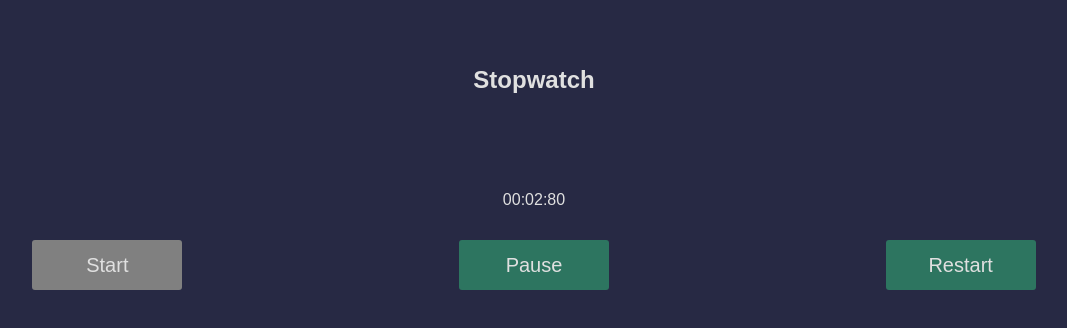
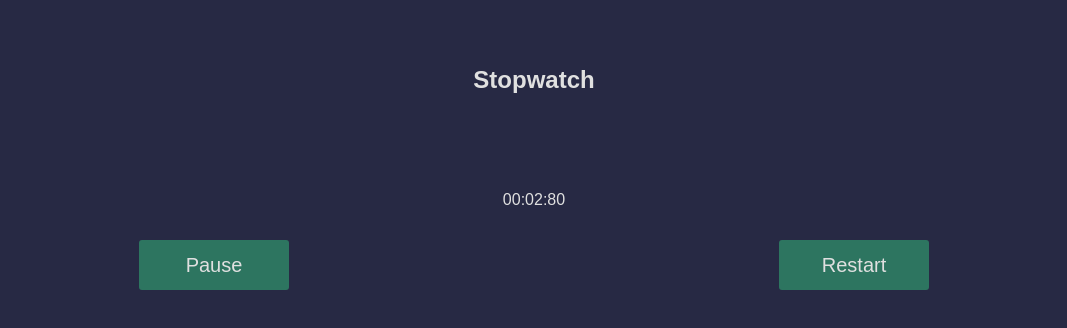
Before and after one commit to WannerCodes/stopwatch, a plain HTML site: page index.html in a window 1280 px wide. Both pictures are taken after a click on the button "Start". Shown: the whole page, without its empty margins (106-1173 px from the left). Drawn offline with Linux system fonts and the light colour scheme.

Commit message:
Updated buttons
- Removed dedicated pause button
- Added a switcher on start button

```diff
--- a/app.js
+++ b/app.js
@@ -1,5 +1,4 @@
 const start = document.querySelector(".start");
-const pause = document.querySelector(".pause");
 const restart = document.querySelector(".restart");
 let timePage = document.querySelector(".time");
 
@@ -28,31 +27,20 @@ function updateTime(){
     timePage.innerHTML = `${minutes}:${seconds}:${ms}`;
 }
 
-//sets all buttons to "clickable" color
-function resetButtons(){
-    start.style.backgroundColor = "rgb(45, 117, 96)";
-    pause.style.backgroundColor = "rgb(45, 117, 96)";
-}
 
 //Starts timer, as long as timer is inactive
 start.addEventListener("click", function(){
     if(timerId == null){
-        resetButtons();
-        start.style.backgroundColor = "gray";
+        start.innerHTML = "Pause";
         timerId = setInterval(updateTime, 10);
+    } else{
+        start.innerHTML = "Start";
+        timerId = clearInterval(timerId);
     }
-})
-
-//pauses timer and sets timerId = null
-pause.addEventListener("click", function(){
-    resetButtons();
-    pause.style.backgroundColor = "gray";
-    timerId = clearInterval(timerId);
 })
 
 //resets all parts of the stopwatch
 restart.addEventListener("click", function(){
-    resetButtons();
     timerId = clearInterval(timerId);
     time = 0;
     timePage.innerHTML = "00:00:00";
--- a/index.html
+++ b/index.html
@@ -13,7 +13,6 @@
         <div class="time">00:00:00</div>
         <div class="buttons">
             <button class="start">Start</button>
-            <button class="pause">Pause</button>
             <button class="restart">Restart</button>
         </div>
     </section>
```
